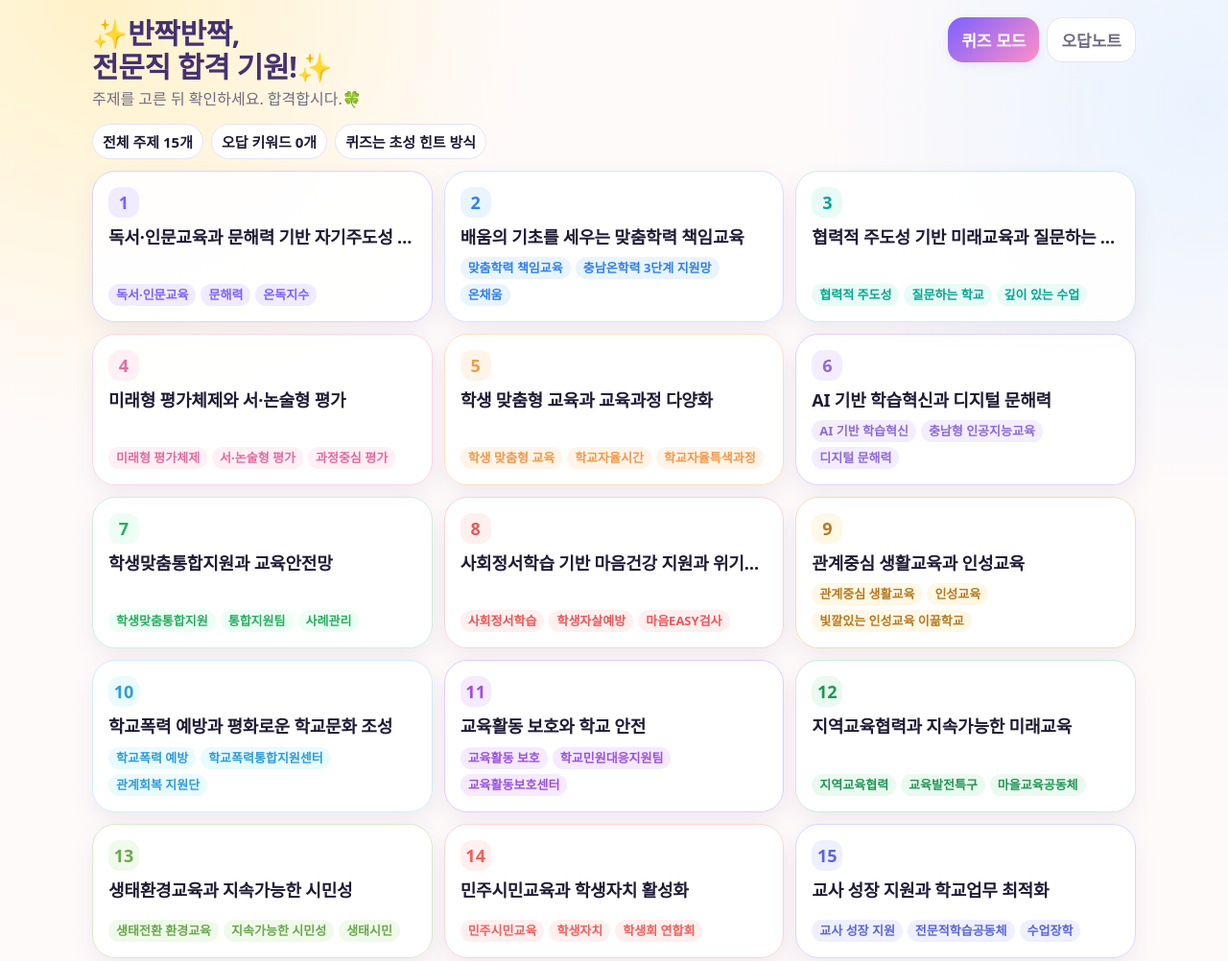
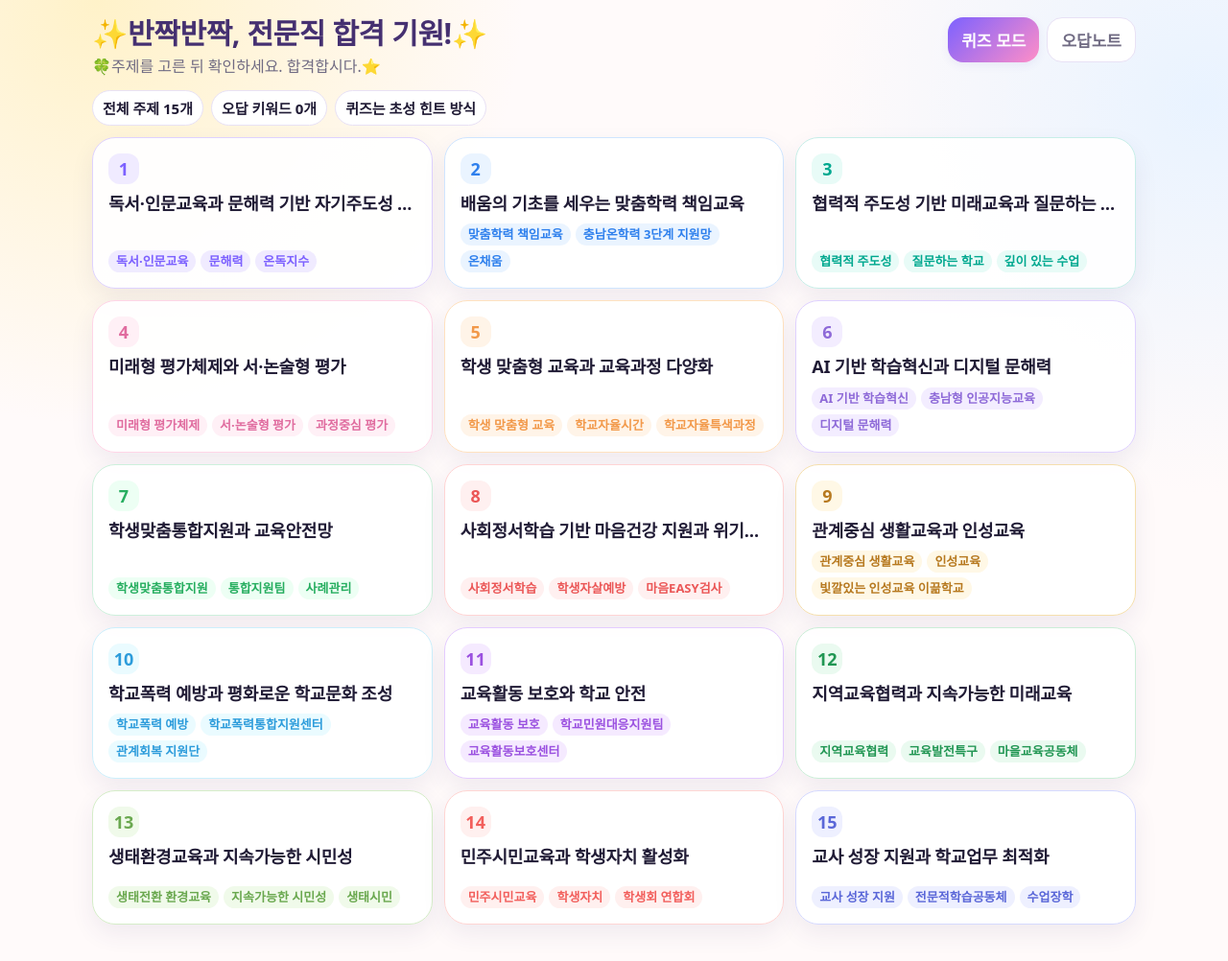
Before and after one commit to chuchu-luv/pass, a plain HTML site: page index.html in a window 1280 px wide. Shown: the whole page at 96% size. Drawn offline with Linux system fonts and the light colour scheme; a web font is replaced by a local one.

Commit message:
Update index.html

```diff
--- a/index.html
+++ b/index.html
@@ -120,8 +120,8 @@
   <div id="home" class="view active">
     <div class="top">
       <div>
-        <h1>✨반짝반짝,<br class="mobile-break"> 전문직 합격 기원!✨</h1>
-        <div class="sub">주제를 고른 뒤 확인하세요. 합격합시다.🍀</div>
+        <h1>✨반짝반짝, 전문직 합격 기원!✨</h1>
+        <div class="sub">🍀주제를 고른 뒤 확인하세요. 합격합시다.⭐</div>
       </div>
       <div class="btns">
         <button class="primary" onclick="openQuiz(false)">퀴즈 모드</button>
```
